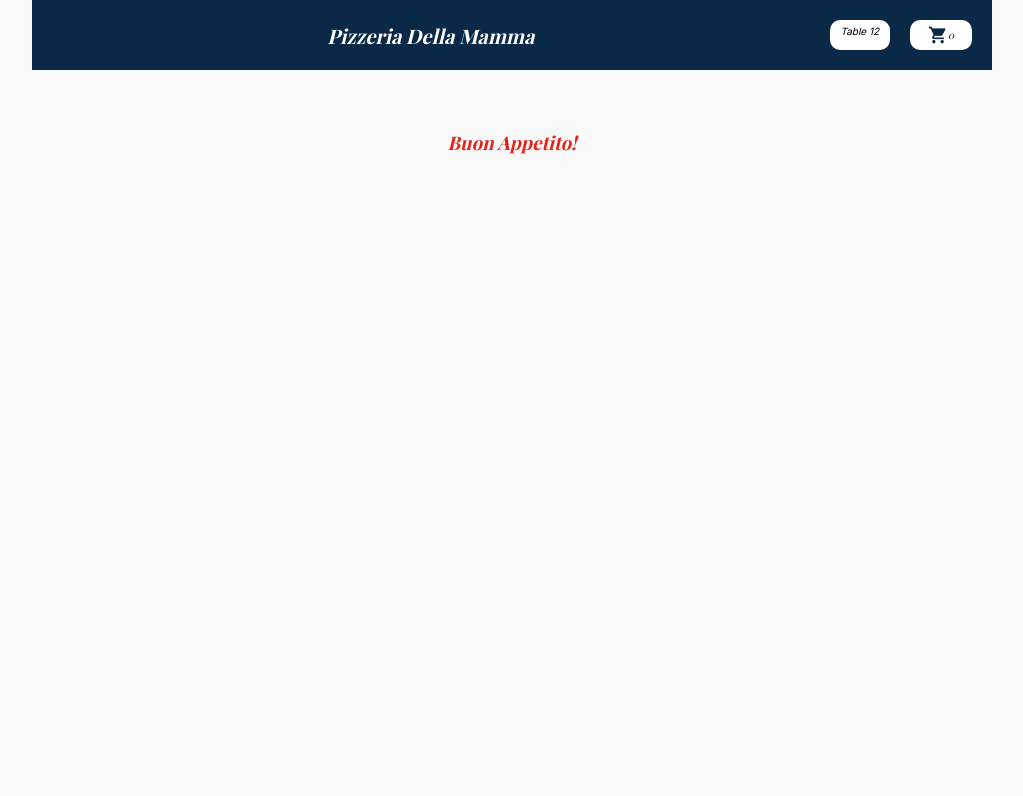
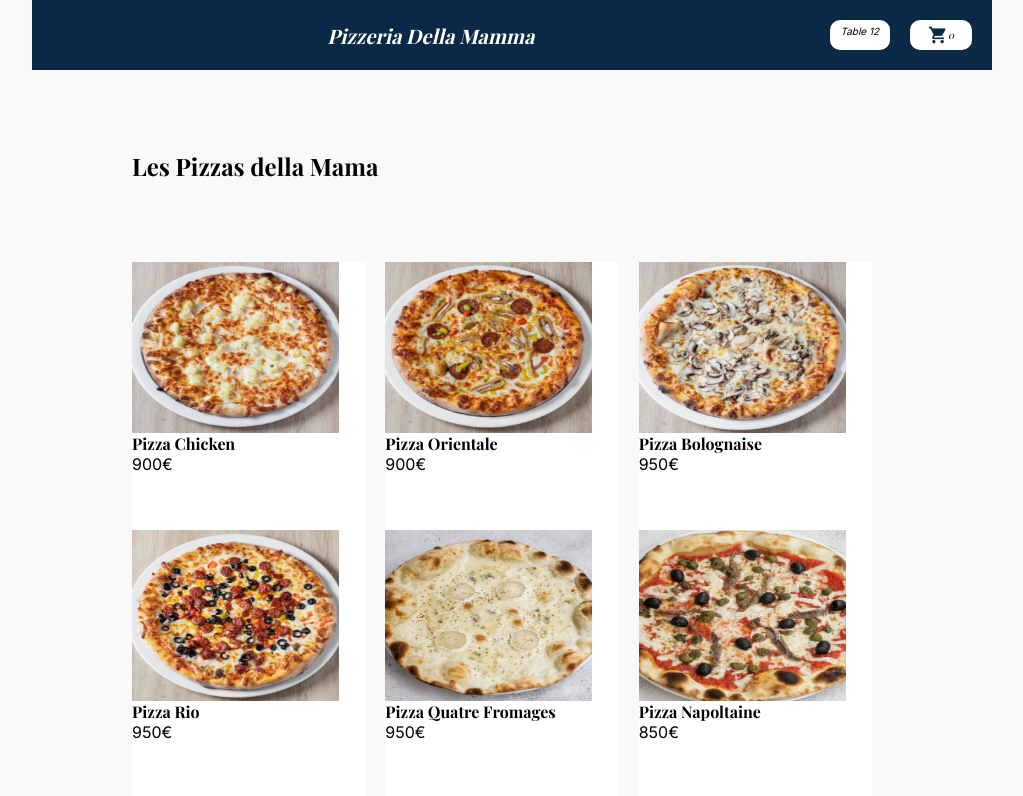
Before and after one commit to Dcisse19/Pizzeria-angular, an Angular app: page /products in a window 1280 px wide. Shown: the top 796 px of the page, without its empty margins (128-1151 px from the left). Built offline with nearby package versions, Linux system fonts and the light colour scheme; a web font is replaced by a local one.

Commit message:
affichage produits

```diff
--- a/src/app/components/product-card/product-card.component.css
+++ b/src/app/components/product-card/product-card.component.css
@@ -1,7 +1,8 @@
-.container .flex {
+.container  {
     width: 233px;
     height: 268px;
     background-color: var(--white);
+
     }
 
     img {
--- a/src/app/components/product-list/product-list.component.css
+++ b/src/app/components/product-list/product-list.component.css
@@ -1,10 +1,6 @@
-h2 {
-    font-size: 20px;
-    font-style: italic;
-    margin-top: 80px;
-    margin-bottom: 50px;
-}
-.containerList {
+
+.container {
     display: grid;
     grid-template-columns: repeat(3, 1fr);
+    margin-top: 80px;
 }
--- a/src/app/components/product-list/product-list.component.html
+++ b/src/app/components/product-list/product-list.component.html
@@ -1,19 +1,4 @@
-<!-- <div class="container">
-<h2>Les Pizzas della Mamma</h2>
-<div class="containerList">
-    <app-product-card *ngFor="let product of products |  slice:0:8"
-                              [product]="product">
-    </app-product-card>
+<div class="container">
+<app-product-card *ngFor="let product of products" [product]="product">
+</app-product-card>
 </div>
-    <h2>Les Desserts della Mamma</h2>
-    <div class="containerList">
-        <app-product-card *ngFor="let product of products |  slice:8:11"
-                                  [product]="product">
-        </app-product-card>
-    </div>
-    <h2>Les Boissons della Mamma</h2>
-    <div class="containerList">
-        <app-product-card *ngFor="let product of products |  slice:11:14"
-                                  [product]="product">
-        </app-product-card>
-</div> -->
--- a/src/app/components/product-list/product-list.component.ts
+++ b/src/app/components/product-list/product-list.component.ts
@@ -1,5 +1,6 @@
-import { Component } from '@angular/core';
-import { PRODUCTS } from 'src/app/mocks/products.mock';
+import { Component, Input } from '@angular/core';
+import { IProduct } from 'src/app/mocks/products.mock';
+
 
 @Component({
   selector: 'app-product-list',
@@ -7,5 +8,6 @@ import { PRODUCTS } from 'src/app/mocks/products.mock';
   styleUrls: ['./product-list.component.css']
 })
 export class ProductListComponent {
-products = PRODUCTS;
+  @Input() products!: IProduct[];
+
 }
--- a/src/app/pages/products/products.component.css
+++ b/src/app/pages/products/products.component.css
@@ -0,0 +1,3 @@
+.text {
+    margin-top: 80px;
+}
--- a/src/app/pages/products/products.component.html
+++ b/src/app/pages/products/products.component.html
@@ -1 +1,5 @@
-<app-product-list></app-product-list>
+
+<div class="text" *ngFor= "let category of categories" >
+    <h2>{{category.title}}</h2>
+    <app-product-list [products]="category.products"></app-product-list>
+</div>
--- a/src/app/pages/products/products.component.ts
+++ b/src/app/pages/products/products.component.ts
@@ -1,4 +1,5 @@
 import { Component } from '@angular/core';
+import { IProductsByCategory, PRODUCTS } from 'src/app/mocks/products.mock';
 
 @Component({
   selector: 'app-products',
@@ -6,5 +7,5 @@ import { Component } from '@angular/core';
   styleUrls: ['./products.component.css']
 })
 export class ProductsComponent {
-
+  categories: IProductsByCategory[]= PRODUCTS;
 }
```
